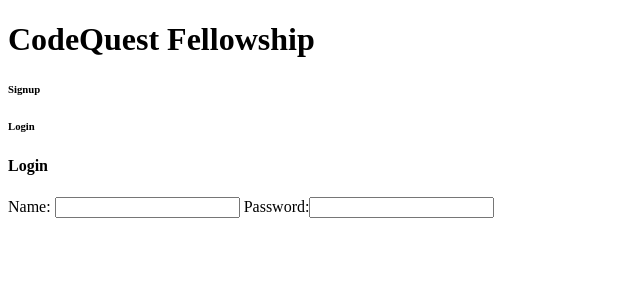
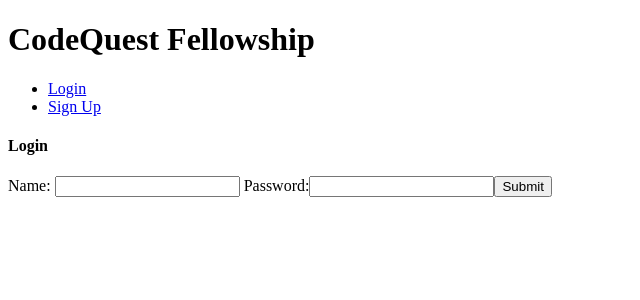
Before and after one commit to CodersQuest/fellowship, a React app: page / in a window 1280 px wide. Shown: the top 300 px of the page, without its empty margins (0-640 px from the left). Built offline with nearby package versions, Linux system fonts and the light colour scheme; the HTML template or start-up script is replaced by a standard one.

Commit message:
efactor to use react router dom in preparation for passport functionality

```diff
--- a/client/src/components/App.jsx
+++ b/client/src/components/App.jsx
@@ -1,5 +1,6 @@
 import React, {Component} from 'react';
 import axios from 'axios';
+import { BrowserRouter as Router, Switch, Route, Link } from 'react-router-dom';
 import Login from './Login.jsx';
 import SignUp from './SignUp.jsx';
 
@@ -7,20 +8,12 @@ class App extends Component {
   constructor(props) {
       super(props);
       this.state = {
-          view: 'login',
           username: '',
           password: ''
       };
-    this.clickHandler = this.clickHandler.bind(this);
     this.handleChange = this.handleChange.bind(this);
   }
 
-  clickHandler (view) {
-
-    this.setState({
-      view: view
-    });
-  }
 
   handleChange (e) {
     this.setState({
@@ -29,31 +22,40 @@ class App extends Component {
   }
 
   render() {
-    //view switcher
-    const {view} = this.state;
-    const landingView = () => {
-      if (view === 'login') {
-        return (
-          <Login username={this.state.username} pw={this.state.password} handleChange={this.handleChange}/>
-        )
-      } else if (view === 'signup') {
-        return  (
-          <SignUp username={this.state.username} pw={this.state.password} handleChange={this.handleChange}/>
-        )
-      }
+    const { view, username, password } = this.state;
+
+    const renderLogin = () => {
+      return (
+              <Login username={username} pw={password} handleChange={this.handleChange}/>
+            )
+    }
+
+    const renderSignUp = () => {
+      return  (
+              <SignUp username={username} pw={password} handleChange={this.handleChange}/>
+            )
     }
 
 
     return (
-      <div>
+
+    <Router>
+     <div>
+
         <h1>CodeQuest Fellowship</h1>
         <nav>
-          <h6 onClick={() =>this.clickHandler('signup')}>Signup</h6>
-          <h6 onClick={() =>this.clickHandler('login')}>Login</h6>
+          <ul>
+          <li><Link to="/">Login</Link></li>
+          <li><Link to="/signup">Sign Up</Link></li>
+          </ul>
+        </nav>
+        <Switch>
+          <Route exact path="/" render={renderLogin}/>
+          <Route path="/signup" render={renderSignUp}/>
+        </Switch>
+      </div>
+    </Router>
 
-        </nav>
-        {landingView()}
-      </div>
     )
   }
 }
--- a/client/src/components/Login.jsx
+++ b/client/src/components/Login.jsx
@@ -1,13 +1,15 @@
 import React from 'react';
 
-const Login = ({handleChange}) =>
-         (
+const Login = ({handleChange}) => (
   <div>
     <h4>Login</h4>
     <label htmlFor="display-name"> Name: </label>
     <input onChange={handleChange} type="text" id="display-name" name="username"  required />
     <label htmlFor="display-password"> Password:</label>
     <input onChange={handleChange} type="text" id="display-password"  name="password"  required />
+    <button name="submit" type="submit" value="submit-true">
+    Submit
+    </button>
   </div>
 )
 
--- a/client/src/components/SignUp.jsx
+++ b/client/src/components/SignUp.jsx
@@ -7,6 +7,9 @@ const SignUp = ({handleChange}) => (
     <input onChange={handleChange} type="text" id="display-name" name="username"  required />
     <label htmlFor="display-password"> Password:</label>
     <input onChange={handleChange} type="text" id="display-password"  name="password"  required />
+    <button name="submit" type="submit" value="submit-true">
+    Submit
+    </button>
   </div>
 )
 
--- a/package.json
+++ b/package.json
@@ -46,6 +46,7 @@
     "passport-local": "^1.0.0",
     "react": "^16.4.2",
     "react-dom": "^16.4.2",
+    "react-router-dom": "^4.3.1",
     "socket.io": "^2.1.1",
     "socket.io-client": "^2.1.1"
   }
```
Also changed, not shown: 2 other files (tests, documents, lock files or other folders). Lines whose indentation alone changed are shown as unchanged.
